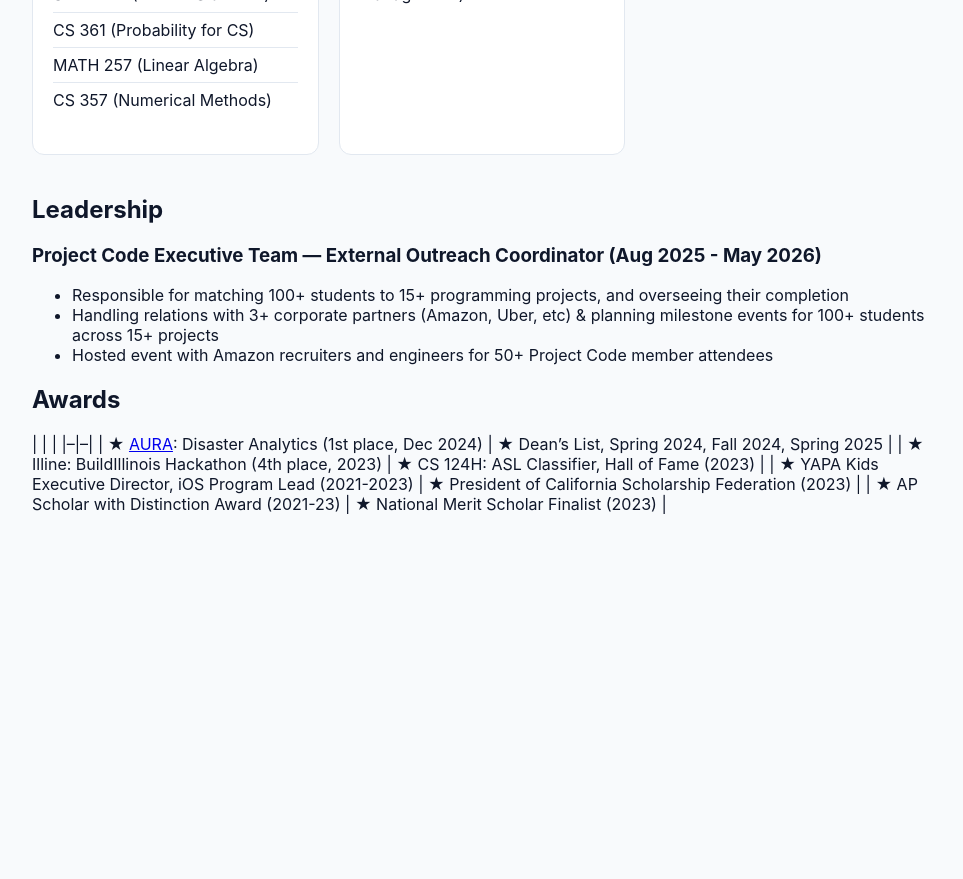
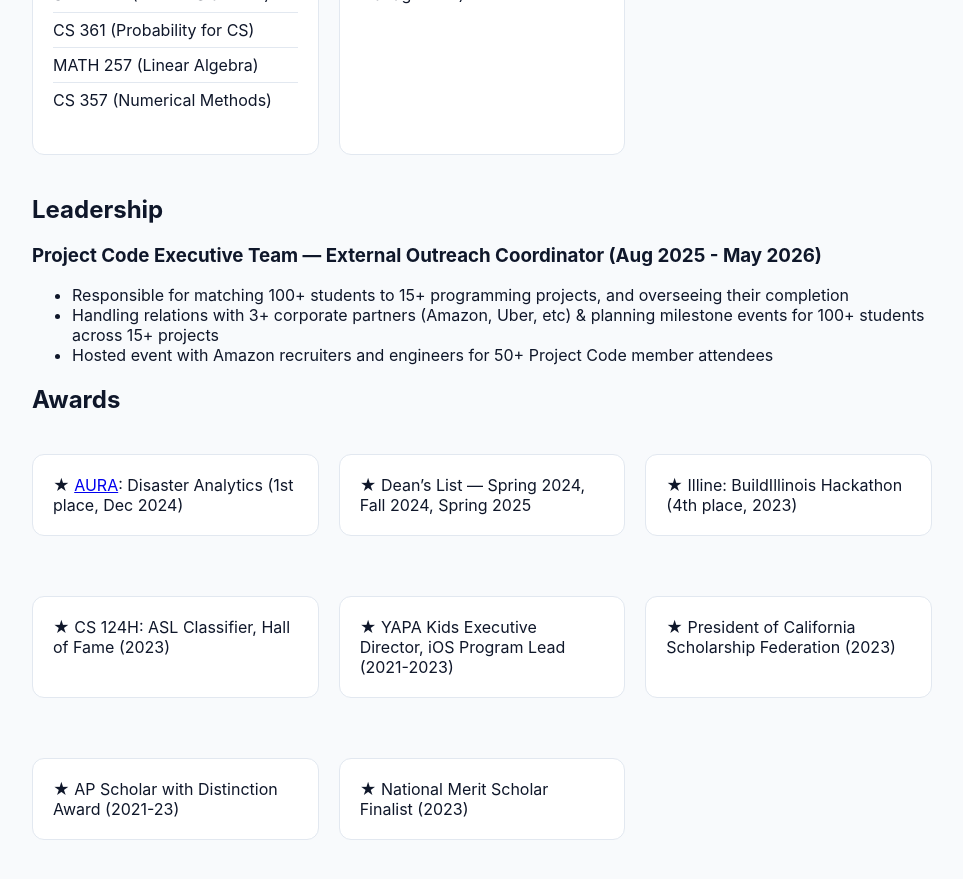
Before and after one commit to srikarpisupati/srikarpisupati.github.io, a Jekyll site: the page built from about.md, in a window 1280 px wide and 900 px high, scrolled down 1148 px. Shown: the top 879 px of the window, without its empty margins (158-1121 px from the left). Built offline with Jekyll 4.4.1, drawn with Linux system fonts in a browser that asks for light colours; before the commit the page ends 1702 px from its top, so only the background shows below that.

Commit message:
Convert awards section to card format in about.md

```diff
--- a/about.md
+++ b/about.md
@@ -81,9 +81,38 @@ B.S. in Computer Science, Minor in Statistics
 * Hosted event with Amazon recruiters and engineers for 50+ Project Code member attendees
 
 ## Awards
-|  |  |
-|--|--|
-| ★ [AURA](https://srikarpisupati.github.io/AURA.pdf): Disaster Analytics (1st place, Dec 2024) | ★ Dean’s List, Spring 2024, Fall 2024, Spring 2025 |
-| ★ Illine: BuildIllinois Hackathon (4th place, 2023) | ★ CS 124H: ASL Classifier, Hall of Fame (2023) |
-| ★ YAPA Kids Executive Director, iOS Program Lead (2021-2023) | ★ President of California Scholarship Federation (2023) |
-| ★ AP Scholar with Distinction Award (2021-23) | ★ National Merit Scholar Finalist (2023) |
+<div class="cards">
+
+  <div class="card">
+    ★ <a href="https://srikarpisupati.github.io/AURA.pdf">AURA</a>: Disaster Analytics (1st place, Dec 2024)
+  </div>
+
+  <div class="card">
+    ★ Dean’s List — Spring 2024, Fall 2024, Spring 2025
+  </div>
+
+  <div class="card">
+    ★ Illine: BuildIllinois Hackathon (4th place, 2023)
+  </div>
+
+  <div class="card">
+    ★ CS 124H: ASL Classifier, Hall of Fame (2023)
+  </div>
+
+  <div class="card">
+    ★ YAPA Kids Executive Director, iOS Program Lead (2021-2023)
+  </div>
+
+  <div class="card">
+    ★ President of California Scholarship Federation (2023)
+  </div>
+
+  <div class="card">
+    ★ AP Scholar with Distinction Award (2021-23)
+  </div>
+
+  <div class="card">
+    ★ National Merit Scholar Finalist (2023)
+  </div>
+
+</div>
```
